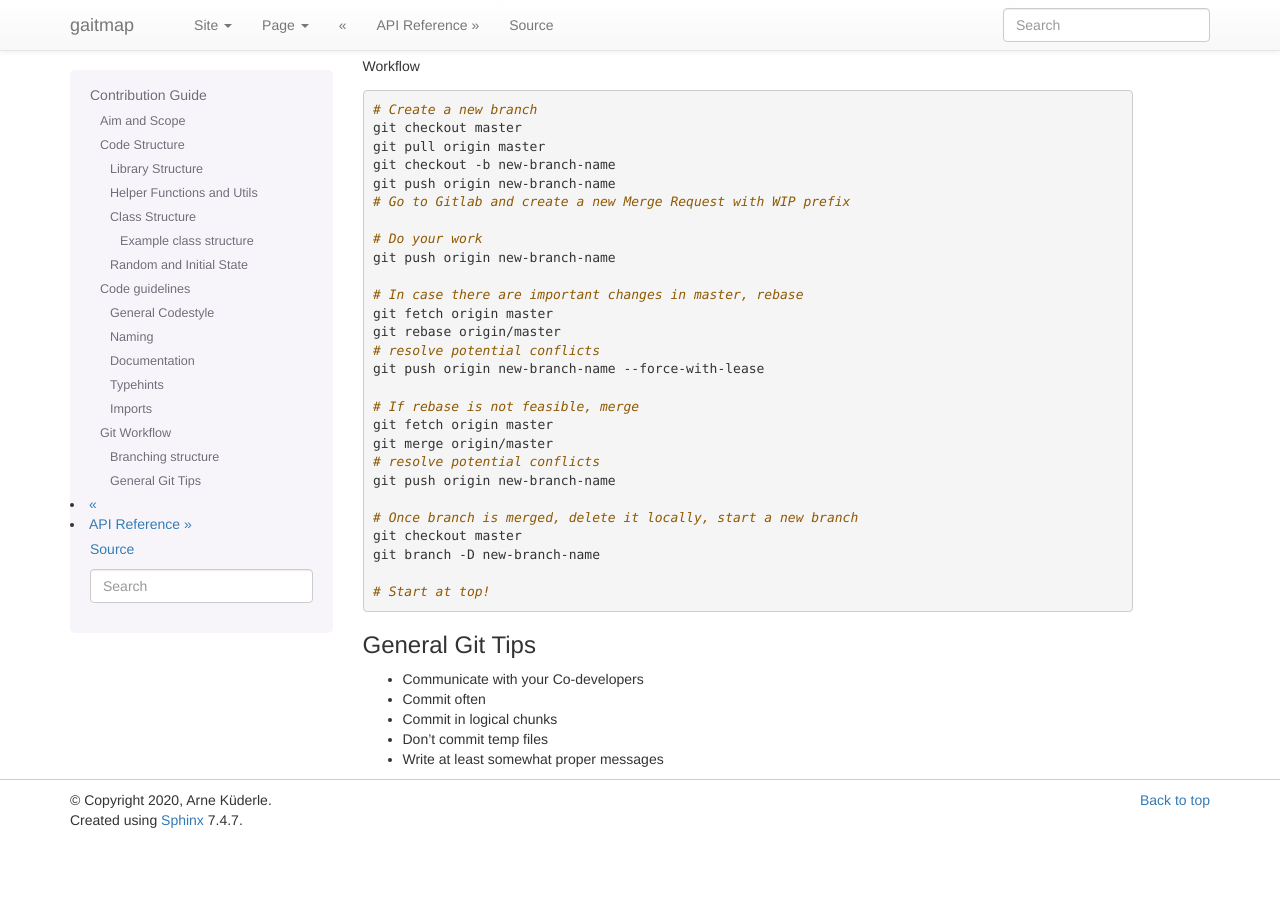
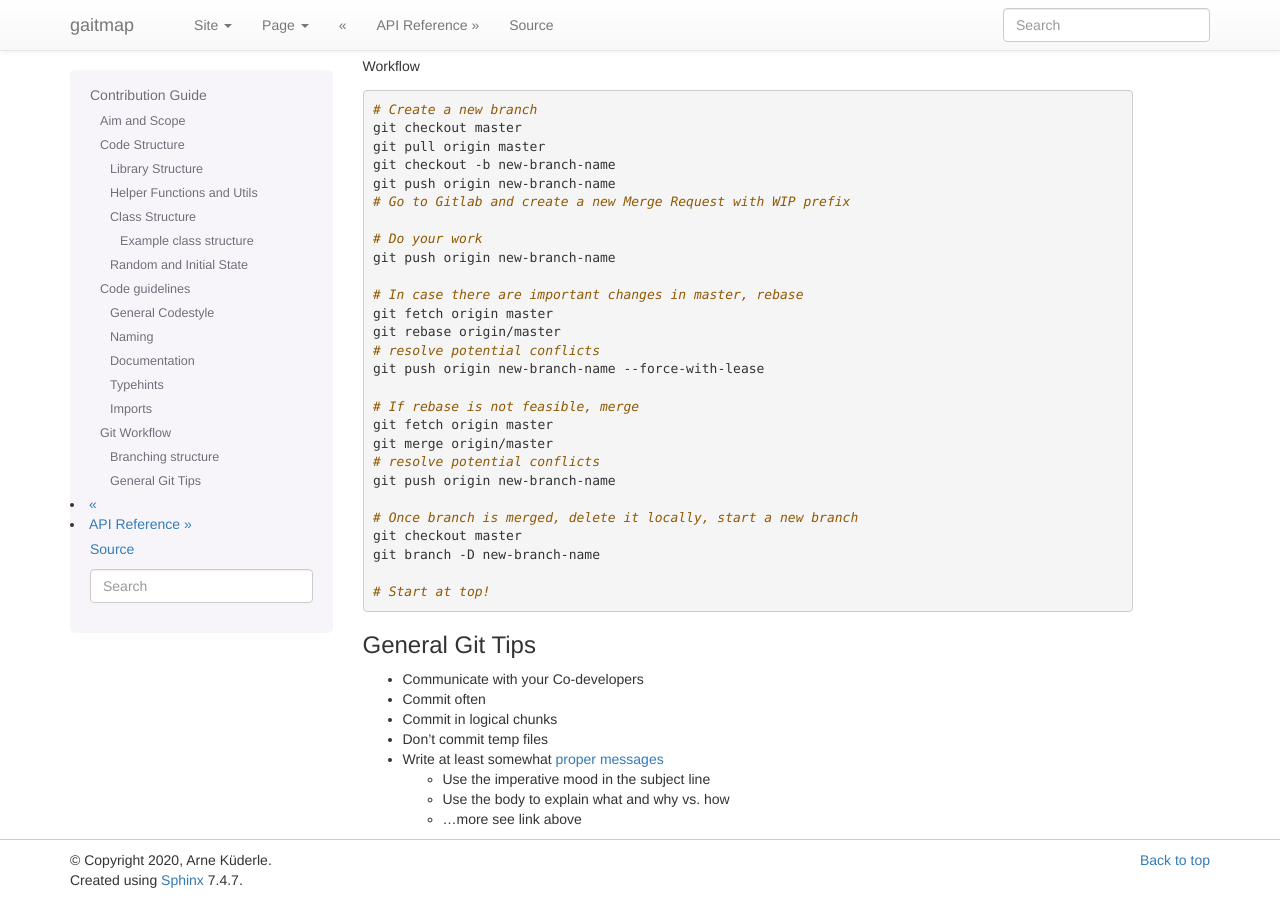
Before and after one commit to mad-lab-fau/gaitmap, a Sphinx documentation site: the page built from docs/guides/Contribution-Guide.md, in a window 1280 px wide and 900 px high, scrolled down 5399 px. Built offline with Sphinx 7.4.7, drawn with Linux system fonts in a browser that asks for light colours; before the commit the page ends 6239 px from its top, so only the background shows below that.

Commit message:
Update Contribution-Guide.md

```diff
--- a/docs/guides/Contribution-Guide.md
+++ b/docs/guides/Contribution-Guide.md
@@ -301,4 +301,7 @@ git branch -D new-branch-name
 - Commit often
 - Commit in logical chunks
 - Don't commit temp files
-- Write at least somewhat proper messages
+- Write at least somewhat [proper messages](https://chris.beams.io/posts/git-commit/)
+   - Use the imperative mood in the subject line
+   - Use the body to explain what and why vs. how
+   - ...more see link above
```
